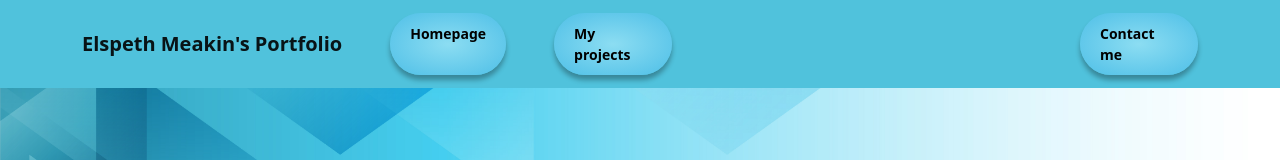
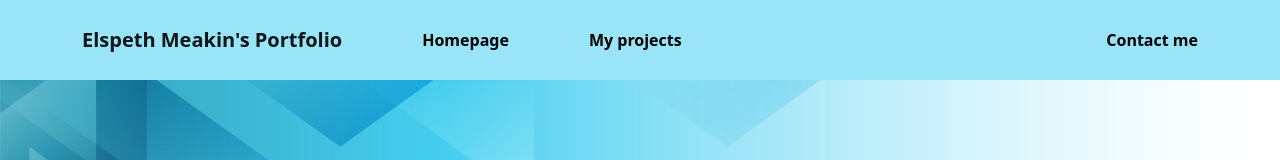
Before and after one commit to Moobell1212/Elspeth-Meakin-s-react-portfolio, a React (Create React App) app in the folder portfolio/: page /#/ in a window 1280 px wide. Shown: the top 160 px of the page. Built offline with nearby package versions, Linux system fonts and the light colour scheme; no server answers.

Commit message:
animated underline added to navbar

```diff
--- a/portfolio/src/components/GitHubRepos/repoProjectCard.js
+++ b/portfolio/src/components/GitHubRepos/repoProjectCard.js
@@ -11,6 +11,7 @@ export default function RepoProjectCard(props) {
                 <Card.Text>
                     {props.info}
                 </Card.Text>
+                <div id="card-bottom-half">
                     <Card.Text>
                         Created on: {props.created}
                     </Card.Text>
@@ -26,6 +27,7 @@ export default function RepoProjectCard(props) {
                         </div>
                     )
                     }
+                </div>
             </Card.Body>
         </Card>
     );
--- a/portfolio/src/components/GitHubRepos/repoProjectCardStyle.css
+++ b/portfolio/src/components/GitHubRepos/repoProjectCardStyle.css
@@ -1,5 +1,5 @@
 .repocard {
-    width: 300px!important;
+    width: 300px !important;
     border-radius: 10px;
     margin-bottom: 1rem;
     box-shadow: 0 3px 6px #999, 0 3px 6px #999;
@@ -12,9 +12,9 @@
     box-shadow: 0 3px 3px rgba(0, 0, 0, 0.3);
     color: black !important;
     transition: transform 0.2s ease-in-out;
-    border: white!important;
+    border: white !important;
 }
 
 .btn:hover {
     transform: scale(1.05);
-  }
+}
--- a/portfolio/src/components/Navbar/style.css
+++ b/portfolio/src/components/Navbar/style.css
@@ -1,36 +1,46 @@
 #navbar {
-    background-color: rgb(80, 194, 220);
+    background-color: rgb(153, 228, 247);
     min-height: 80px;
 }
+
 .navbar-brand {
-    padding-right: 2rem;
+    padding-right: 4rem;
     font-weight: bold !important;
 }
 
-.me-auto {
-    display: flex;
-    flex-direction: row;
-}
-
 .left {
-    margin-right: 3rem
+    margin-right: 5rem
 }
 
 .link {
-    max-width: 118px;
-    padding: 10px 20px;
-    border-radius: 50px;
-    background: radial-gradient(rgb(140, 221, 242), rgb(78, 191, 231));
+    display: inline-block;
+    position: relative;
     text-decoration: none;
     font-weight: bold;
-    font-size: 14px;
-    box-shadow: 0 5px 5px rgba(0, 0, 0, 0.3);
-    margin-top: 5px;
+    font-size: 16px;
     color: black;
-    margin-bottom: 5px;
-    transition: transform 0.2s ease-in-out;
 }
 
 .link:hover {
-    transform: scale(1.05);
-  }
+    color: rgb(50, 176, 225);
+}
+
+.link::after {
+    content: '';
+    position: absolute;
+    width: 100%;
+    transform: scaleX(0);
+    height: 1.5px;
+    bottom: 0;
+    left: 0;
+    background-color: rgb(12, 95, 137);
+    transform-origin: bottom right;
+    transition: transform 0.4s ease-out;
+}
+
+.link:hover::after {
+    transform: scaleX(1);
+    transform-origin: bottom left;
+    background-color: rgb(12, 95, 137);
+    height: 2.5px;
+}
--- a/portfolio/src/pages/projects.js
+++ b/portfolio/src/pages/projects.js
@@ -8,7 +8,7 @@ export default function Projects() {
         <div>
             <Container>
                 <HighlightedProjects />
-                <GitHubProjects />
+                <GitHubProjects  />
             </Container>
         </div>
     )
```
Also changed, not shown: portfolio/src/components/Navbar/index.js (line endings or trailing spaces). Lines whose indentation alone changed are shown as unchanged.
